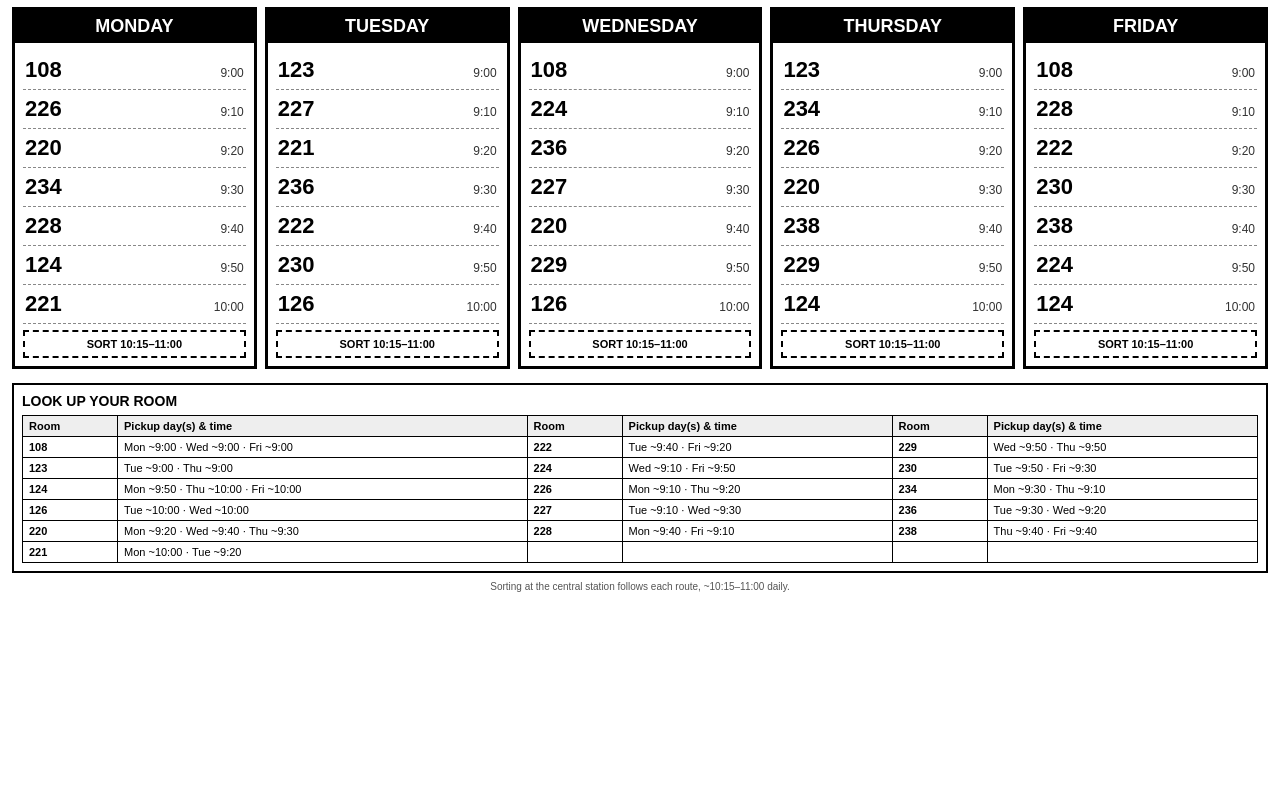
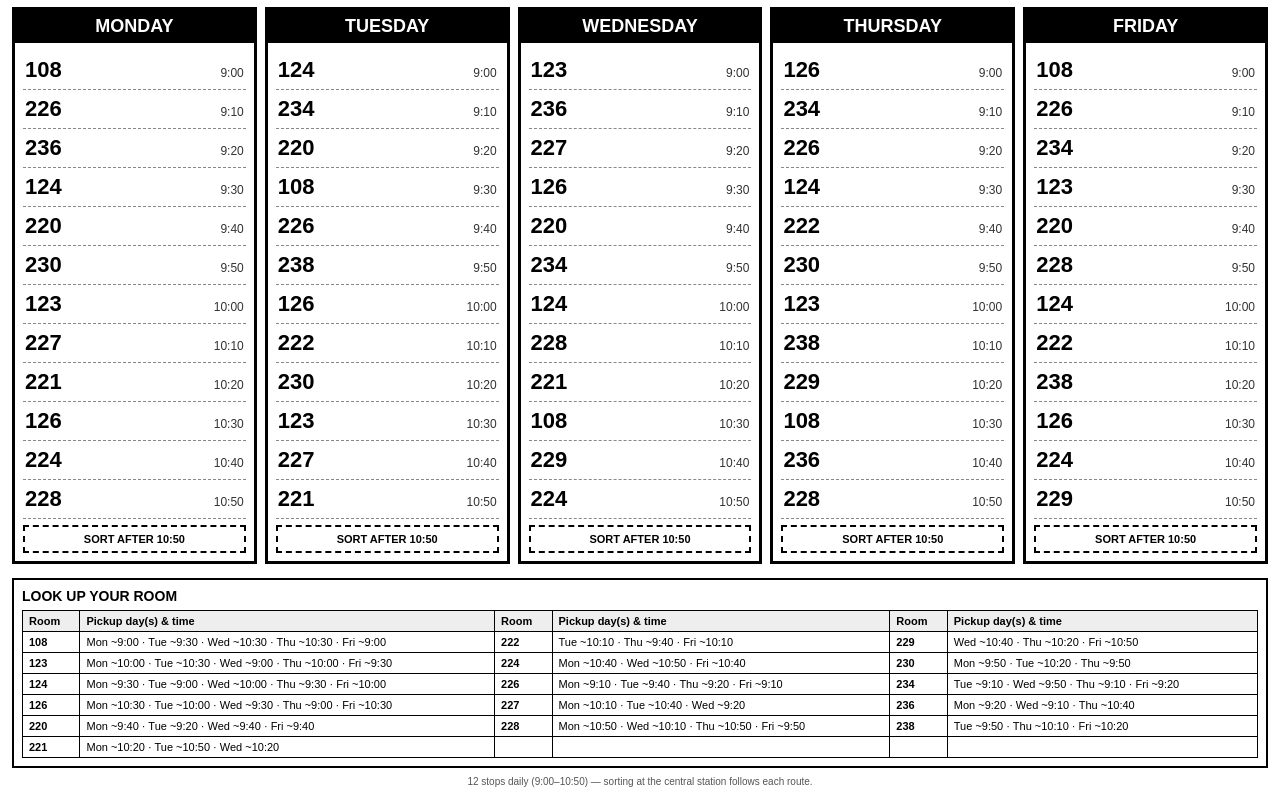
Before and after one commit to makersville78/Laundry-pickup, a plain HTML site: page Laundry_Program/weekly-schedule.html in a window 1280 px wide. Shown: the part 105-904 px from the top of the page. Before the commit the page ends 800 px from the top, so only its background shows below. Drawn offline with Linux system fonts and the light colour scheme.

Commit message:
Expand schedule to 12 stops/day with all first-floor rooms every day
Schedule:
- Each day's route now has 12 stops (was 7) so up to 12 students
  can each carry a basket, including visitor classes.
- All four first-floor rooms (108, 123, 124, 126) appear on
  every day so the para always has the option to pick them.
  Different first-floor room starts each day to vary the pattern.
- Time slots adjusted to 9:00 - 10:50 (10-minute spacing).
- Smart route, staff data entry, weekly schedule, and email
  schedule all updated.

Student smart route UX:
- Removed the "← All Tools" back-link from the student smart
  route only. Kids were getting confused by the extra button.
  It stays on every other page since adults navigate between tools.

Co-Authored-By: Claude Opus 4.7 (1M context) <noreply@anthropic.com>

```diff
--- a/Laundry_Program/weekly-schedule.html
+++ b/Laundry_Program/weekly-schedule.html
@@ -92,60 +92,85 @@
     <div class="day-name">Monday</div>
     <div class="stop"><span class="room">108</span><span class="time">9:00</span></div>
     <div class="stop"><span class="room">226</span><span class="time">9:10</span></div>
-    <div class="stop"><span class="room">220</span><span class="time">9:20</span></div>
-    <div class="stop"><span class="room">234</span><span class="time">9:30</span></div>
-    <div class="stop"><span class="room">228</span><span class="time">9:40</span></div>
-    <div class="stop"><span class="room">124</span><span class="time">9:50</span></div>
-    <div class="stop"><span class="room">221</span><span class="time">10:00</span></div>
-    <div class="sort">Sort 10:15–11:00</div>
+    <div class="stop"><span class="room">236</span><span class="time">9:20</span></div>
+    <div class="stop"><span class="room">124</span><span class="time">9:30</span></div>
+    <div class="stop"><span class="room">220</span><span class="time">9:40</span></div>
+    <div class="stop"><span class="room">230</span><span class="time">9:50</span></div>
+    <div class="stop"><span class="room">123</span><span class="time">10:00</span></div>
+    <div class="stop"><span class="room">227</span><span class="time">10:10</span></div>
+    <div class="stop"><span class="room">221</span><span class="time">10:20</span></div>
+    <div class="stop"><span class="room">126</span><span class="time">10:30</span></div>
+    <div class="stop"><span class="room">224</span><span class="time">10:40</span></div>
+    <div class="stop"><span class="room">228</span><span class="time">10:50</span></div>
+    <div class="sort">Sort after 10:50</div>
   </div>
 
   <div class="day">
     <div class="day-name">Tuesday</div>
-    <div class="stop"><span class="room">123</span><span class="time">9:00</span></div>
-    <div class="stop"><span class="room">227</span><span class="time">9:10</span></div>
-    <div class="stop"><span class="room">221</span><span class="time">9:20</span></div>
-    <div class="stop"><span class="room">236</span><span class="time">9:30</span></div>
-    <div class="stop"><span class="room">222</span><span class="time">9:40</span></div>
-    <div class="stop"><span class="room">230</span><span class="time">9:50</span></div>
+    <div class="stop"><span class="room">124</span><span class="time">9:00</span></div>
+    <div class="stop"><span class="room">234</span><span class="time">9:10</span></div>
+    <div class="stop"><span class="room">220</span><span class="time">9:20</span></div>
+    <div class="stop"><span class="room">108</span><span class="time">9:30</span></div>
+    <div class="stop"><span class="room">226</span><span class="time">9:40</span></div>
+    <div class="stop"><span class="room">238</span><span class="time">9:50</span></div>
     <div class="stop"><span class="room">126</span><span class="time">10:00</span></div>
-    <div class="sort">Sort 10:15–11:00</div>
+    <div class="stop"><span class="room">222</span><span class="time">10:10</span></div>
+    <div class="stop"><span class="room">230</span><span class="time">10:20</span></div>
+    <div class="stop"><span class="room">123</span><span class="time">10:30</span></div>
+    <div class="stop"><span class="room">227</span><span class="time">10:40</span></div>
+    <div class="stop"><span class="room">221</span><span class="time">10:50</span></div>
+    <div class="sort">Sort after 10:50</div>
   </div>
 
   <div class="day">
     <div class="day-name">Wednesday</div>
-    <div class="stop"><span class="room">108</span><span class="time">9:00</span></div>
-    <div class="stop"><span class="room">224</span><span class="time">9:10</span></div>
-    <div class="stop"><span class="room">236</span><span class="time">9:20</span></div>
-    <div class="stop"><span class="room">227</span><span class="time">9:30</span></div>
+    <div class="stop"><span class="room">123</span><span class="time">9:00</span></div>
+    <div class="stop"><span class="room">236</span><span class="time">9:10</span></div>
+    <div class="stop"><span class="room">227</span><span class="time">9:20</span></div>
+    <div class="stop"><span class="room">126</span><span class="time">9:30</span></div>
     <div class="stop"><span class="room">220</span><span class="time">9:40</span></div>
-    <div class="stop"><span class="room">229</span><span class="time">9:50</span></div>
-    <div class="stop"><span class="room">126</span><span class="time">10:00</span></div>
-    <div class="sort">Sort 10:15–11:00</div>
+    <div class="stop"><span class="room">234</span><span class="time">9:50</span></div>
+    <div class="stop"><span class="room">124</span><span class="time">10:00</span></div>
+    <div class="stop"><span class="room">228</span><span class="time">10:10</span></div>
+    <div class="stop"><span class="room">221</span><span class="time">10:20</span></div>
+    <div class="stop"><span class="room">108</span><span class="time">10:30</span></div>
+    <div class="stop"><span class="room">229</span><span class="time">10:40</span></div>
+    <div class="stop"><span class="room">224</span><span class="time">10:50</span></div>
+    <div class="sort">Sort after 10:50</div>
   </div>
 
   <div class="day">
     <div class="day-name">Thursday</div>
-    <div class="stop"><span class="room">123</span><span class="time">9:00</span></div>
+    <div class="stop"><span class="room">126</span><span class="time">9:00</span></div>
     <div class="stop"><span class="room">234</span><span class="time">9:10</span></div>
     <div class="stop"><span class="room">226</span><span class="time">9:20</span></div>
-    <div class="stop"><span class="room">220</span><span class="time">9:30</span></div>
-    <div class="stop"><span class="room">238</span><span class="time">9:40</span></div>
-    <div class="stop"><span class="room">229</span><span class="time">9:50</span></div>
-    <div class="stop"><span class="room">124</span><span class="time">10:00</span></div>
-    <div class="sort">Sort 10:15–11:00</div>
+    <div class="stop"><span class="room">124</span><span class="time">9:30</span></div>
+    <div class="stop"><span class="room">222</span><span class="time">9:40</span></div>
+    <div class="stop"><span class="room">230</span><span class="time">9:50</span></div>
+    <div class="stop"><span class="room">123</span><span class="time">10:00</span></div>
+    <div class="stop"><span class="room">238</span><span class="time">10:10</span></div>
+    <div class="stop"><span class="room">229</span><span class="time">10:20</span></div>
+    <div class="stop"><span class="room">108</span><span class="time">10:30</span></div>
+    <div class="stop"><span class="room">236</span><span class="time">10:40</span></div>
+    <div class="stop"><span class="room">228</span><span class="time">10:50</span></div>
+    <div class="sort">Sort after 10:50</div>
   </div>
 
   <div class="day">
     <div class="day-name">Friday</div>
     <div class="stop"><span class="room">108</span><span class="time">9:00</span></div>
-    <div class="stop"><span class="room">228</span><span class="time">9:10</span></div>
-    <div class="stop"><span class="room">222</span><span class="time">9:20</span></div>
-    <div class="stop"><span class="room">230</span><span class="time">9:30</span></div>
-    <div class="stop"><span class="room">238</span><span class="time">9:40</span></div>
-    <div class="stop"><span class="room">224</span><span class="time">9:50</span></div>
+    <div class="stop"><span class="room">226</span><span class="time">9:10</span></div>
+    <div class="stop"><span class="room">234</span><span class="time">9:20</span></div>
+    <div class="stop"><span class="room">123</span><span class="time">9:30</span></div>
+    <div class="stop"><span class="room">220</span><span class="time">9:40</span></div>
+    <div class="stop"><span class="room">228</span><span class="time">9:50</span></div>
     <div class="stop"><span class="room">124</span><span class="time">10:00</span></div>
-    <div class="sort">Sort 10:15–11:00</div>
+    <div class="stop"><span class="room">222</span><span class="time">10:10</span></div>
+    <div class="stop"><span class="room">238</span><span class="time">10:20</span></div>
+    <div class="stop"><span class="room">126</span><span class="time">10:30</span></div>
+    <div class="stop"><span class="room">224</span><span class="time">10:40</span></div>
+    <div class="stop"><span class="room">229</span><span class="time">10:50</span></div>
+    <div class="sort">Sort after 10:50</div>
   </div>
 
 </div>
@@ -158,32 +183,32 @@
     </thead>
     <tbody>
       <tr>
-        <td><strong>108</strong></td><td>Mon ~9:00 · Wed ~9:00 · Fri ~9:00</td>
-        <td><strong>222</strong></td><td>Tue ~9:40 · Fri ~9:20</td>
-        <td><strong>229</strong></td><td>Wed ~9:50 · Thu ~9:50</td>
+        <td><strong>108</strong></td><td>Mon ~9:00 · Tue ~9:30 · Wed ~10:30 · Thu ~10:30 · Fri ~9:00</td>
+        <td><strong>222</strong></td><td>Tue ~10:10 · Thu ~9:40 · Fri ~10:10</td>
+        <td><strong>229</strong></td><td>Wed ~10:40 · Thu ~10:20 · Fri ~10:50</td>
       </tr>
       <tr>
-        <td><strong>123</strong></td><td>Tue ~9:00 · Thu ~9:00</td>
-        <td><strong>224</strong></td><td>Wed ~9:10 · Fri ~9:50</td>
-        <td><strong>230</strong></td><td>Tue ~9:50 · Fri ~9:30</td>
+        <td><strong>123</strong></td><td>Mon ~10:00 · Tue ~10:30 · Wed ~9:00 · Thu ~10:00 · Fri ~9:30</td>
+        <td><strong>224</strong></td><td>Mon ~10:40 · Wed ~10:50 · Fri ~10:40</td>
+        <td><strong>230</strong></td><td>Mon ~9:50 · Tue ~10:20 · Thu ~9:50</td>
       </tr>
       <tr>
-        <td><strong>124</strong></td><td>Mon ~9:50 · Thu ~10:00 · Fri ~10:00</td>
-        <td><strong>226</strong></td><td>Mon ~9:10 · Thu ~9:20</td>
-        <td><strong>234</strong></td><td>Mon ~9:30 · Thu ~9:10</td>
+        <td><strong>124</strong></td><td>Mon ~9:30 · Tue ~9:00 · Wed ~10:00 · Thu ~9:30 · Fri ~10:00</td>
+        <td><strong>226</strong></td><td>Mon ~9:10 · Tue ~9:40 · Thu ~9:20 · Fri ~9:10</td>
+        <td><strong>234</strong></td><td>Tue ~9:10 · Wed ~9:50 · Thu ~9:10 · Fri ~9:20</td>
       </tr>
       <tr>
-        <td><strong>126</strong></td><td>Tue ~10:00 · Wed ~10:00</td>
-        <td><strong>227</strong></td><td>Tue ~9:10 · Wed ~9:30</td>
-        <td><strong>236</strong></td><td>Tue ~9:30 · Wed ~9:20</td>
+        <td><strong>126</strong></td><td>Mon ~10:30 · Tue ~10:00 · Wed ~9:30 · Thu ~9:00 · Fri ~10:30</td>
+        <td><strong>227</strong></td><td>Mon ~10:10 · Tue ~10:40 · Wed ~9:20</td>
+        <td><strong>236</strong></td><td>Mon ~9:20 · Wed ~9:10 · Thu ~10:40</td>
       </tr>
       <tr>
-        <td><strong>220</strong></td><td>Mon ~9:20 · Wed ~9:40 · Thu ~9:30</td>
-        <td><strong>228</strong></td><td>Mon ~9:40 · Fri ~9:10</td>
-        <td><strong>238</strong></td><td>Thu ~9:40 · Fri ~9:40</td>
+        <td><strong>220</strong></td><td>Mon ~9:40 · Tue ~9:20 · Wed ~9:40 · Fri ~9:40</td>
+        <td><strong>228</strong></td><td>Mon ~10:50 · Wed ~10:10 · Thu ~10:50 · Fri ~9:50</td>
+        <td><strong>238</strong></td><td>Tue ~9:50 · Thu ~10:10 · Fri ~10:20</td>
       </tr>
       <tr>
-        <td><strong>221</strong></td><td>Mon ~10:00 · Tue ~9:20</td>
+        <td><strong>221</strong></td><td>Mon ~10:20 · Tue ~10:50 · Wed ~10:20</td>
         <td>&nbsp;</td><td>&nbsp;</td>
         <td>&nbsp;</td><td>&nbsp;</td>
       </tr>
@@ -191,7 +216,7 @@
   </table>
 </div>
 
-<div class="footer">Sorting at the central station follows each route, ~10:15–11:00 daily.</div>
+<div class="footer">12 stops daily (9:00–10:50) — sorting at the central station follows each route.</div>
 
 </body>
 </html>
```
Also changed, not shown: Laundry_Program/staff-data.html (+5 -5 lines), Laundry_Program/student-route-smart.html (+5 -7 lines), 1 other file.
